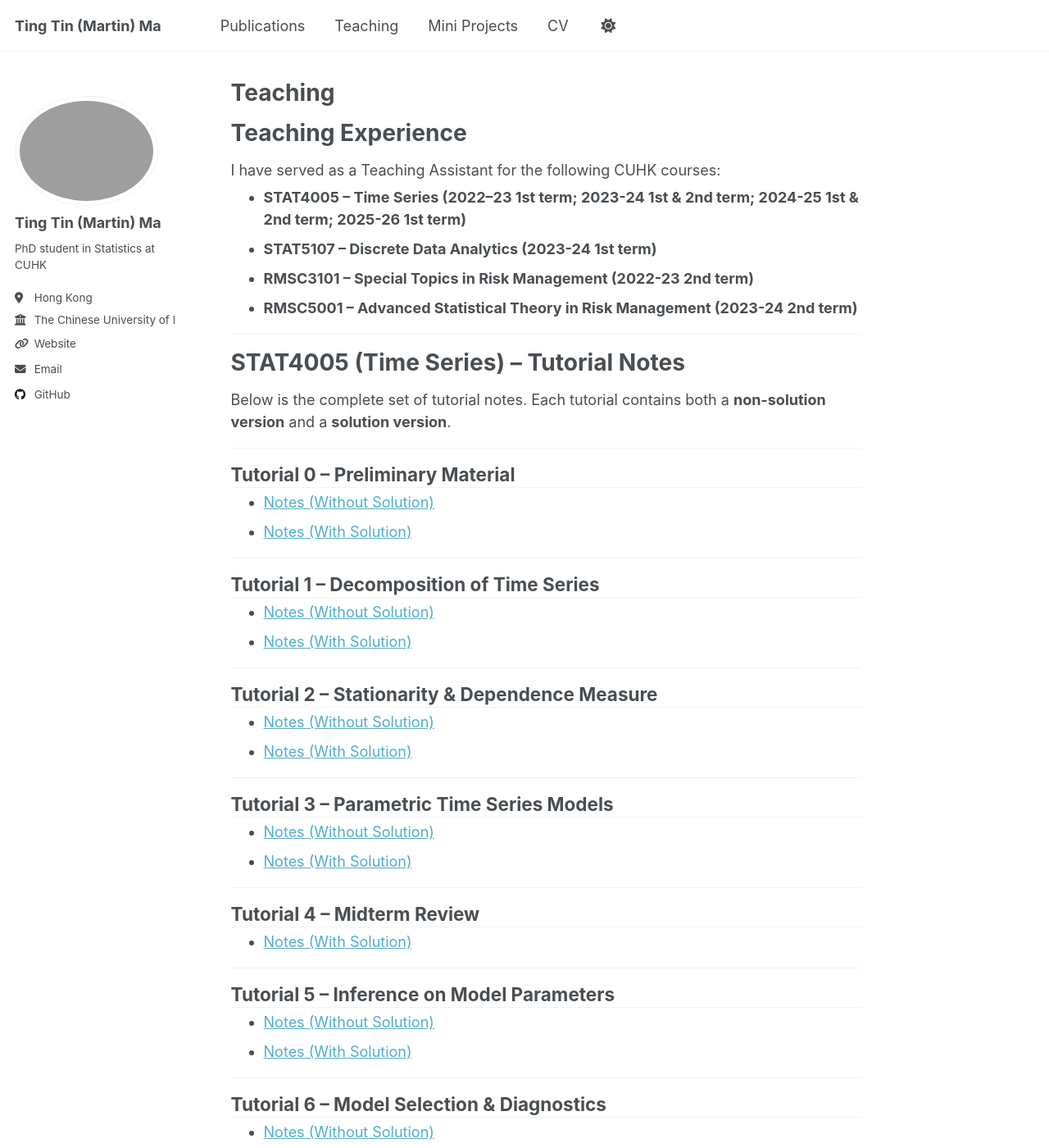
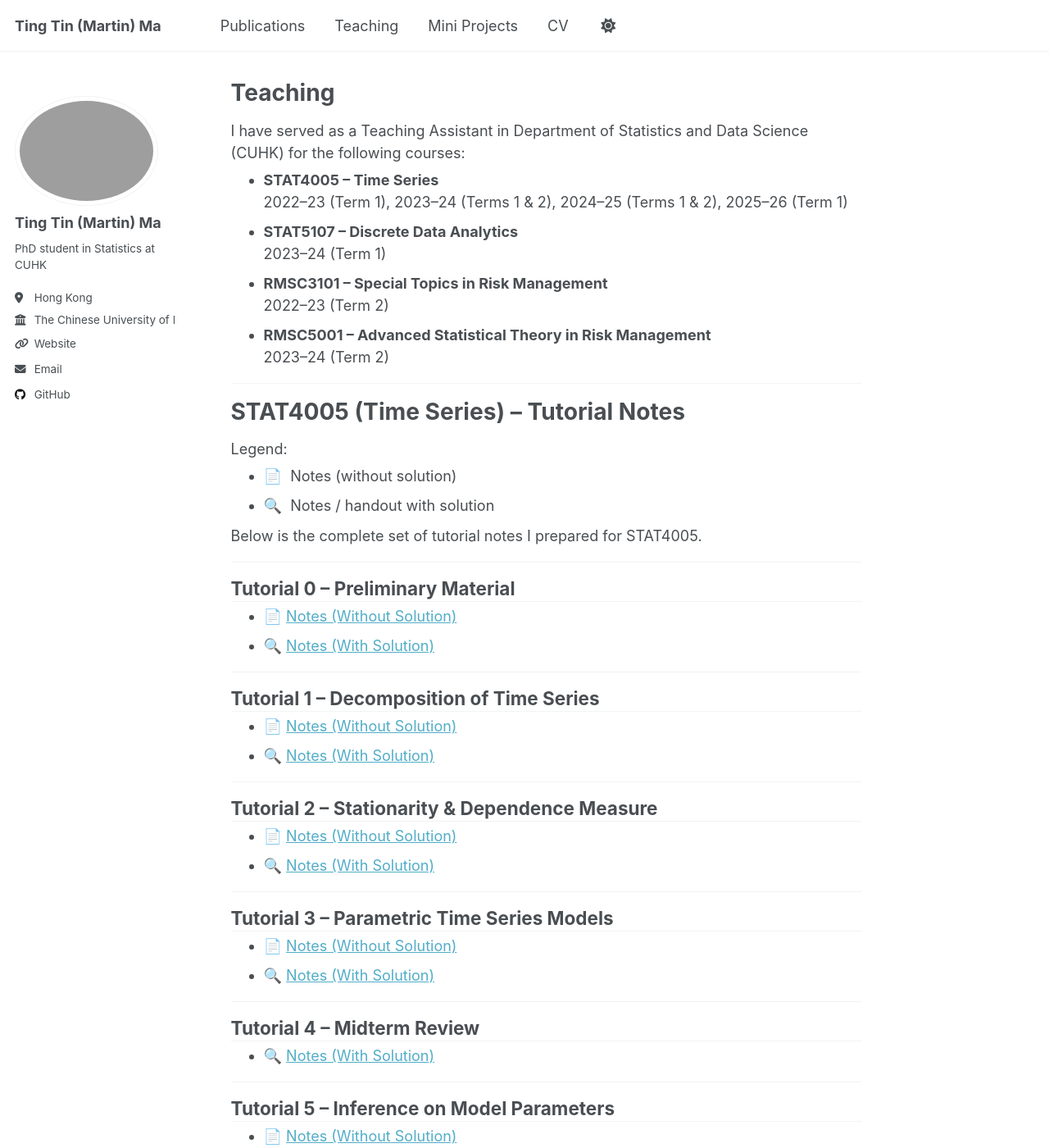
Before and after one commit to martinmtt0902/martinmtt0902.github.io, a Jekyll site: the page built from _pages/teaching.md, in a window 1280 px wide and 1400 px high. Shown: the whole window at 82% size. Built offline with Jekyll 4.4.1, drawn with Linux system fonts in a browser that asks for light colours; a script that is not in the unit is left out.

Commit message:
Update teaching.md

```diff
--- a/_pages/teaching.md
+++ b/_pages/teaching.md
@@ -5,73 +5,90 @@ permalink: /teaching/
 author_profile: true
 ---
 
-# Teaching Experience
+I have served as a Teaching Assistant in Department of Statistics and Data Science (CUHK) for the following courses:
 
-I have served as a Teaching Assistant for the following CUHK courses:
-
-- **STAT4005 – Time Series (2022–23 1st term; 2023-24 1st & 2nd term; 2024-25 1st & 2nd term; 2025-26 1st term)**
-- **STAT5107 – Discrete Data Analytics (2023-24 1st term)**
-- **RMSC3101 – Special Topics in Risk Management (2022-23 2nd term)**
-- **RMSC5001 – Advanced Statistical Theory in Risk Management (2023-24 2nd term)**
+- **STAT4005 – Time Series**
+  2022–23 (Term 1), 2023–24 (Terms 1 & 2), 2024–25 (Terms 1 & 2), 2025–26 (Term 1)
+- **STAT5107 – Discrete Data Analytics**
+  2023–24 (Term 1)
+- **RMSC3101 – Special Topics in Risk Management**
+  2022–23 (Term 2)
+- **RMSC5001 – Advanced Statistical Theory in Risk Management**
+  2023–24 (Term 2)
 
 ---
 
 # STAT4005 (Time Series) – Tutorial Notes
-Below is the complete set of tutorial notes. Each tutorial contains both a **non-solution version** and a **solution version**.
+
+Legend:
+- 📄 &nbsp;Notes (without solution)
+- 🔍 &nbsp;Notes / handout with solution
+
+Below is the complete set of tutorial notes I prepared for STAT4005.
 
 ---
 
 ## Tutorial 0 – Preliminary Material
-- [Notes (Without Solution)](https://github.com/martinmtt0902/CUHK-STAT4005-Tutorial-Note/blob/main/Tutorial00_preliminary/Tutorial00_preliminary.pdf)
-- [Notes (With Solution)](https://github.com/martinmtt0902/CUHK-STAT4005-Tutorial-Note/blob/main/Tutorial00_preliminary/Tutorial00_preliminary_sol.pdf)
+
+- 📄 [Notes (Without Solution)](https://github.com/martinmtt0902/CUHK-STAT4005-Tutorial-Note/blob/main/Tutorial00_preliminary/Tutorial00_preliminary.pdf)
+- 🔍 [Notes (With Solution)](https://github.com/martinmtt0902/CUHK-STAT4005-Tutorial-Note/blob/main/Tutorial00_preliminary/Tutorial00_preliminary_sol.pdf)
 
 ---
 
 ## Tutorial 1 – Decomposition of Time Series
-- [Notes (Without Solution)](https://github.com/martinmtt0902/CUHK-STAT4005-Tutorial-Note/blob/main/Tutorial01_decomposition/Tutorial01_decomposition.pdf)
-- [Notes (With Solution)](https://github.com/martinmtt0902/CUHK-STAT4005-Tutorial-Note/blob/main/Tutorial01_decomposition/Tutorial01_decomposition_sol.pdf)
+
+- 📄 [Notes (Without Solution)](https://github.com/martinmtt0902/CUHK-STAT4005-Tutorial-Note/blob/main/Tutorial01_decomposition/Tutorial01_decomposition.pdf)
+- 🔍 [Notes (With Solution)](https://github.com/martinmtt0902/CUHK-STAT4005-Tutorial-Note/blob/main/Tutorial01_decomposition/Tutorial01_decomposition_sol.pdf)
 
 ---
 
 ## Tutorial 2 – Stationarity & Dependence Measure
-- [Notes (Without Solution)](https://github.com/martinmtt0902/CUHK-STAT4005-Tutorial-Note/blob/main/Tutorial02_stationarity/Tutorial02_stationarity.pdf)
-- [Notes (With Solution)](https://github.com/martinmtt0902/CUHK-STAT4005-Tutorial-Note/blob/main/Tutorial02_stationarity/Tutorial02_stationarity_sol.pdf)
+
+- 📄 [Notes (Without Solution)](https://github.com/martinmtt0902/CUHK-STAT4005-Tutorial-Note/blob/main/Tutorial02_stationarity/Tutorial02_stationarity.pdf)
+- 🔍 [Notes (With Solution)](https://github.com/martinmtt0902/CUHK-STAT4005-Tutorial-Note/blob/main/Tutorial02_stationarity/Tutorial02_stationarity_sol.pdf)
 
 ---
 
 ## Tutorial 3 – Parametric Time Series Models
-- [Notes (Without Solution)](https://github.com/martinmtt0902/CUHK-STAT4005-Tutorial-Note/blob/main/Tutorial03_modelprop/Tutorial03_modelprop.pdf)
-- [Notes (With Solution)](https://github.com/martinmtt0902/CUHK-STAT4005-Tutorial-Note/blob/main/Tutorial03_modelprop/Tutorial03_modelprop_sol.pdf)
+
+- 📄 [Notes (Without Solution)](https://github.com/martinmtt0902/CUHK-STAT4005-Tutorial-Note/blob/main/Tutorial03_modelprop/Tutorial03_modelprop.pdf)
+- 🔍 [Notes (With Solution)](https://github.com/martinmtt0902/CUHK-STAT4005-Tutorial-Note/blob/main/Tutorial03_modelprop/Tutorial03_modelprop_sol.pdf)
 
 ---
 
 ## Tutorial 4 – Midterm Review
-- [Notes (With Solution)](https://github.com/martinmtt0902/CUHK-STAT4005-Tutorial-Note/blob/main/Tutorial04_midtermreview/Tutorial04_midtermreview.pdf)
+
+- 🔍 [Notes (With Solution)](https://github.com/martinmtt0902/CUHK-STAT4005-Tutorial-Note/blob/main/Tutorial04_midtermreview/Tutorial04_midtermreview.pdf)
 
 ---
 
 ## Tutorial 5 – Inference on Model Parameters
-- [Notes (Without Solution)](https://github.com/martinmtt0902/CUHK-STAT4005-Tutorial-Note/blob/main/Tutorial05_parameter_est/Tutorial05_parameter_est.pdf)
-- [Notes (With Solution)](https://github.com/martinmtt0902/CUHK-STAT4005-Tutorial-Note/blob/main/Tutorial05_parameter_est/Tutorial05_parameter_est_sol.pdf)
+
+- 📄 [Notes (Without Solution)](https://github.com/martinmtt0902/CUHK-STAT4005-Tutorial-Note/blob/main/Tutorial05_parameter_est/Tutorial05_parameter_est.pdf)
+- 🔍 [Notes (With Solution)](https://github.com/martinmtt0902/CUHK-STAT4005-Tutorial-Note/blob/main/Tutorial05_parameter_est/Tutorial05_parameter_est_sol.pdf)
 
 ---
 
 ## Tutorial 6 – Model Selection & Diagnostics
-- [Notes (Without Solution)](https://github.com/martinmtt0902/CUHK-STAT4005-Tutorial-Note/blob/main/Tutorial06_selection/Tutorial06_selection.pdf)
-- [Notes (With Solution)](https://github.com/martinmtt0902/CUHK-STAT4005-Tutorial-Note/blob/main/Tutorial06_selection/Tutorial06_selection_sol.pdf)
+
+- 📄 [Notes (Without Solution)](https://github.com/martinmtt0902/CUHK-STAT4005-Tutorial-Note/blob/main/Tutorial06_selection/Tutorial06_selection.pdf)
+- 🔍 [Notes (With Solution)](https://github.com/martinmtt0902/CUHK-STAT4005-Tutorial-Note/blob/main/Tutorial06_selection/Tutorial06_selection_sol.pdf)
 
 ---
 
 ## Tutorial 7 – Forecasting
-- [Notes (Without Solution)](https://github.com/martinmtt0902/CUHK-STAT4005-Tutorial-Note/blob/main/Tutorial07_prediction/Tutorial07_prediction.pdf)
-- [Notes (With Solution)](https://github.com/martinmtt0902/CUHK-STAT4005-Tutorial-Note/blob/main/Tutorial07_prediction/Tutorial07_prediction_sol.pdf)
+
+- 📄 [Notes (Without Solution)](https://github.com/martinmtt0902/CUHK-STAT4005-Tutorial-Note/blob/main/Tutorial07_prediction/Tutorial07_prediction.pdf)
+- 🔍 [Notes (With Solution)](https://github.com/martinmtt0902/CUHK-STAT4005-Tutorial-Note/blob/main/Tutorial07_prediction/Tutorial07_prediction_sol.pdf)
 
 ---
 
 ## Tutorial 8 – GARCH Models
-- [Notes (With Solution)](https://github.com/martinmtt0902/CUHK-STAT4005-Tutorial-Note/blob/main/Tutorial08_garch/Tutorial08_garch.pdf)
+
+- 🔍 [Notes (With Solution)](https://github.com/martinmtt0902/CUHK-STAT4005-Tutorial-Note/blob/main/Tutorial08_garch/Tutorial08_garch.pdf)
 
 ---
 
 ## Tutorial 9 – Test of Non-Stationarity
-- [Notes (With Solution)](https://github.com/martinmtt0902/CUHK-STAT4005-Tutorial-Note/blob/main/Tutorial09_nonstationary/Tutorial09_nonstationary.pdf)
+
+- 🔍 [Notes (With Solution)](https://github.com/martinmtt0902/CUHK-STAT4005-Tutorial-Note/blob/main/Tutorial09_nonstationary/Tutorial09_nonstationary.pdf)
```
